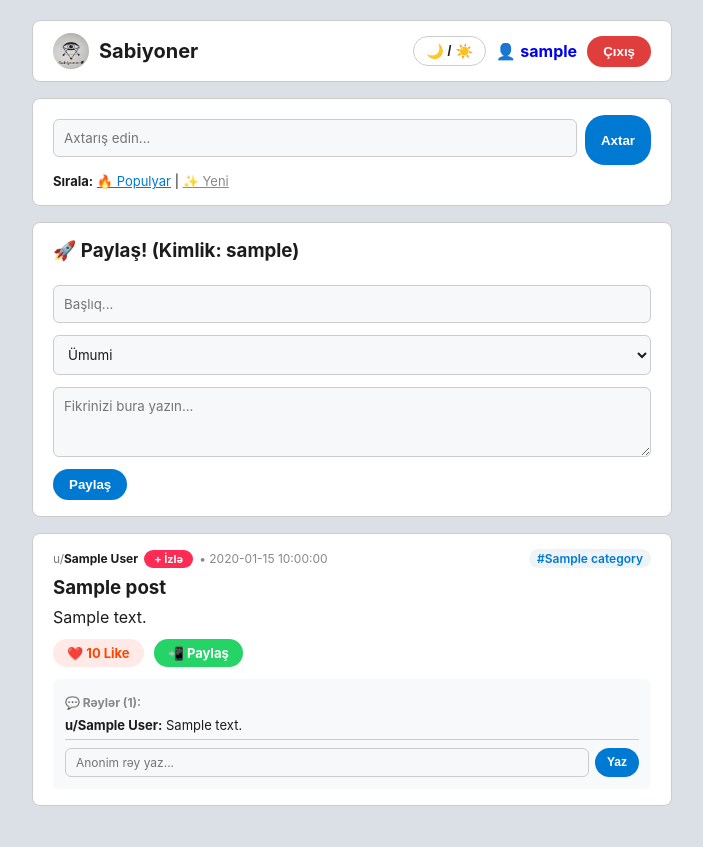
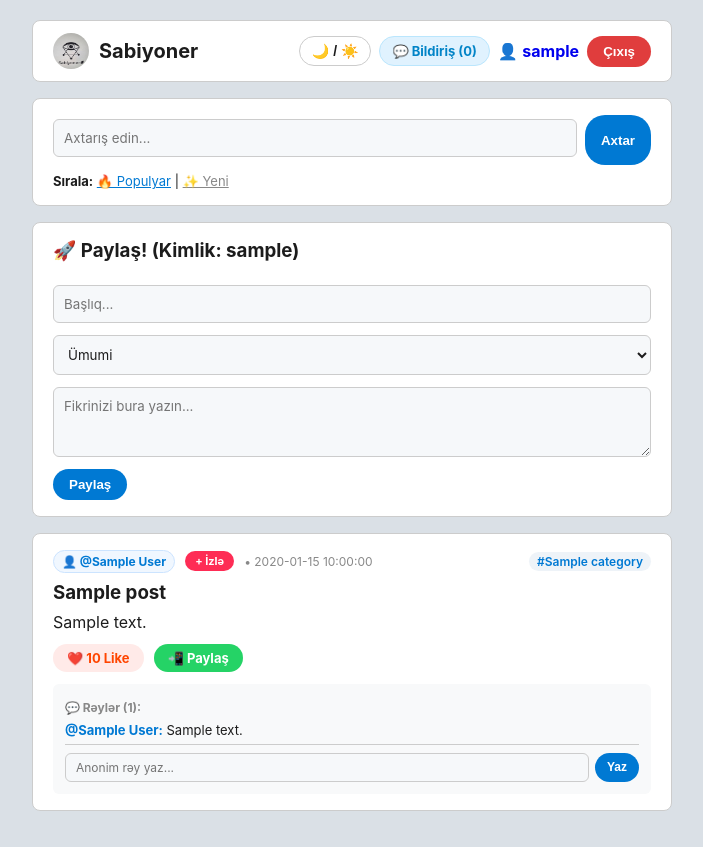
Before and after one commit to Sabiyoner/Sabiyoner, a Flask app: page / in a window 1280 px wide. Shown: the whole page, without its empty margins (288-991 px from the left). Before the commit the page ends 806 px from the top, so only its background shows below. Run offline with Flask 3, Linux system fonts and the light colour scheme; the visitor is signed in with stand-in values (Sample User, id 1); a database or web service that is not in the repository returns one stand-in record (values such as "Sample title"); data that the repository does not hold is empty; some libraries are stand-ins or nearby versions.

Commit message:
Update index.html

```diff
--- a/templates/index.html
+++ b/templates/index.html
@@ -19,15 +19,17 @@
         input, textarea, select { width: 100%; padding: 10px; margin-top: 4px; margin-bottom: 8px; border: 1px solid var(--border-color); border-radius: 6px; box-sizing: border-box; background-color: var(--input-bg); color: var(--text-color); font-family: inherit; }
         button { background-color: #0079d3; color: white; border: none; padding: 8px 16px; border-radius: 20px; cursor: pointer; font-weight: 700; }
         .btn-theme { background: transparent; border: 1px solid var(--border-color); color: var(--text-color); padding: 6px 12px; border-radius: 15px; cursor: pointer; font-size: 14px; }
+        .btn-notif { background: #e0f2fe; color: #0284c7; border: 1px solid #bae6fd; padding: 6px 12px; border-radius: 15px; font-size: 13px; font-weight: bold; text-decoration: none; position: relative; }
+        .btn-notif-active { background: #fe2c55 !important; color: white !important; animation: pulse 1s infinite; }
         .btn-register { background-color: #28a745; }
         .btn-logout { background-color: #e03d3d; }
         .btn-delete { background-color: #ff4d4f; padding: 3px 8px; font-size: 11px; text-decoration: none; color: white; border-radius: 12px; margin-left: 6px; }
         .post-meta { font-size: 12px; color: #787c7e; margin-bottom: 8px; display: flex; justify-content: space-between; align-items: center; }
         .tag { background: #eef3f8; color: #0079d3; padding: 2px 8px; border-radius: 12px; font-weight: 600; }
-        .author-badge { font-weight: 700; color: var(--text-color); text-decoration: none; }
-        .author-badge:hover { text-decoration: underline; }
-        .btn-inline-follow { background: #fe2c55; color: white; border: none; padding: 2px 10px; border-radius: 12px; font-size: 11px; font-weight: bold; text-decoration: none; margin-left: 6px; display: inline-block; }
-        .btn-inline-unfollow { background: transparent; color: #888; border: 1px solid var(--border-color); padding: 2px 8px; border-radius: 12px; font-size: 11px; font-weight: bold; text-decoration: none; margin-left: 6px; display: inline-block; }
+        .author-badge { font-weight: 700; color: #0079d3; text-decoration: none; background: #f0f7ff; padding: 3px 8px; border-radius: 12px; border: 1px solid #cce4ff; }
+        .author-badge:hover { background: #0079d3; color: white; }
+        .btn-inline-follow { background: #fe2c55; color: white; border: none; padding: 3px 10px; border-radius: 12px; font-size: 11px; font-weight: bold; text-decoration: none; margin-left: 6px; display: inline-block; }
+        .btn-inline-unfollow { background: transparent; color: #888; border: 1px solid var(--border-color); padding: 3px 8px; border-radius: 12px; font-size: 11px; font-weight: bold; text-decoration: none; margin-left: 6px; display: inline-block; }
         .post-actions { display: flex; gap: 10px; align-items: center; margin-bottom: 12px; }
         .vote-btn { background-color: #ffeae8; color: #ff4500; text-decoration: none; padding: 6px 14px; border-radius: 20px; font-weight: 700; font-size: 13px; }
         .share-btn { background-color: #25D366; color: white; text-decoration: none; padding: 6px 14px; border-radius: 20px; font-weight: 700; font-size: 13px; }
@@ -44,9 +46,10 @@
             <img src="{{ url_for('static', filename='logo.png') }}" alt="Sabiyoner Logo" class="logo-img">
             <h1 class="site-title">Sabiyoner</h1>
         </a>
-        <div style="display: flex; align-items: center; gap: 10px;">
+        <div style="display: flex; align-items: center; gap: 8px;">
             <button class="btn-theme" onclick="toggleTheme()">🌙 / ☀️</button>
             {% if current_user != 'Qonaq' %}
+                <a href="#" id="notifBtn" class="btn-notif" onclick="openNotifMsg(); return false;">💬 Bildiriş (0)</a>
                 <a href="/user/{{ current_user }}" style="text-decoration:none;">👤 <b>{{ current_user }}</b></a>
                 <a href="/logout"><button class="btn-logout">Çıxış</button></a>
             {% else %}
@@ -104,8 +107,8 @@
     {% for post in posts %}
         <div class="post-card">
             <div class="post-meta">
-                <div style="display: flex; align-items: center;">
-                    u/<a href="/user/{{ post.author }}" class="author-badge">{{ post.author }}</a>
+                <div style="display: flex; align-items: center; gap: 4px;">
+                    <a href="/user/{{ post.author }}" class="author-badge">👤 @{{ post.author }}</a>
 
                     {% if post.author != 'Qonaq' and post.author != current_user %}
                         {% if current_user == 'Qonaq' %}
@@ -138,7 +141,7 @@
                 <span style="font-size: 12px; font-weight: bold; color: #888;">💬 Rəylər ({{ post.comments|length }}):</span>
                 {% for comment in post.comments %}
                     <div class="comment-item">
-                        <a href="/user/{{ comment.author }}" class="author-badge">u/{{ comment.author }}:</a> {{ comment.content }}
+                        <a href="/user/{{ comment.author }}" style="font-weight:bold; color:#0079d3; text-decoration:none;">@{{ comment.author }}:</a> {{ comment.content }}
                     </div>
                 {% endfor %}
 
@@ -152,6 +155,37 @@
 </div>
 
 <script>
+    let firstSender = null;
+
+    async function checkNotifications() {
+        if ("{{ current_user }}" === "Qonaq") return;
+        try {
+            const res = await fetch('/api/notifications');
+            const data = await res.json();
+            const btn = document.getElementById('notifBtn');
+            if (data.unread_count > 0) {
+                btn.innerHTML = `💬 Mesaj (${data.unread_count})`;
+                btn.classList.add('btn-notif-active');
+                firstSender = data.senders[0];
+            } else {
+                btn.innerHTML = `💬 Bildiriş (0)`;
+                btn.classList.remove('btn-notif-active');
+                firstSender = null;
+            }
+        } catch(e){}
+    }
+
+    function openNotifMsg() {
+        if (firstSender) {
+            window.location.href = `/chat/${firstSender}`;
+        } else {
+            alert("Yeni oxunmamış mesajınız yoxdur!");
+        }
+    }
+
+    setInterval(checkNotifications, 3000);
+    checkNotifications();
+
     function toggleTheme() {
         document.body.classList.toggle('dark-mode');
         const isDark = document.body.classList.contains('dark-mode');
```
